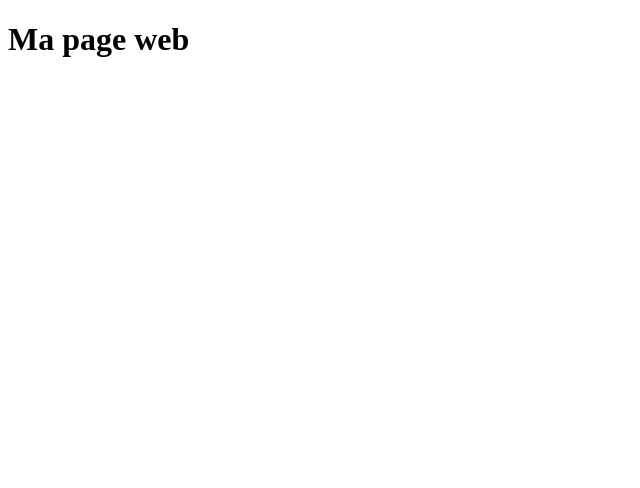
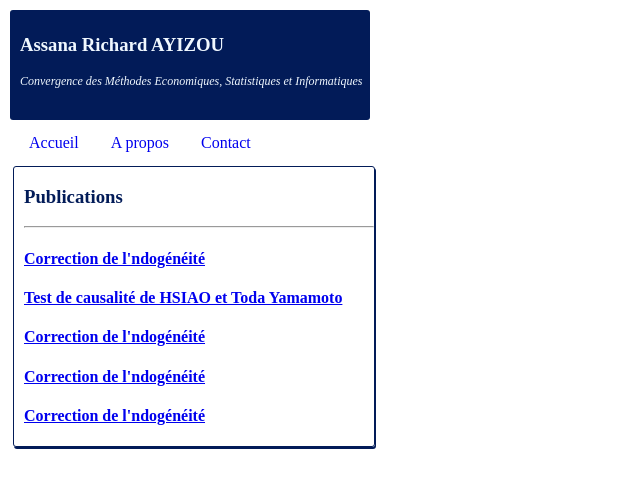
Before and after one commit to RichardAyizou/RichardAyizou.github.io, a plain HTML site: page index.html in a window 1280 px wide. Shown: the whole page, without its empty margins (0-640 px from the left). Drawn offline with Linux system fonts and the light colour scheme.

Commit message:
Mise à jour 1

```diff
--- a/index.html
+++ b/index.html
@@ -4,9 +4,39 @@
     <meta charset="UTF-8">
     <meta http-equiv="X-UA-Compatible" content="IE=edge">
     <meta name="viewport" content="width=device-width, initial-scale=1.0">
+    <link rel="stylesheet" type="text/css" href="styles.css" />
     <title>Richard AYIZOU</title>
 </head>
 <body>
-    <h1>Ma page web</h1>
+    <div>
+        <div class="sidebar">
+            <div class="logo">
+                <h3 class="myname">Assana  Richard AYIZOU</h3>
+                <p>Convergence des Méthodes Economiques, Statistiques et Informatiques</p>
+            </div>
+            <div class="entete">
+                <ul>
+                    <li><a href="#">Accueil</a></li>
+                    <li><a href="#">A propos</a></li>
+                    <li><a href="#">Contact</a></li>
+                </ul>
+            </div>
+            <div class="publications">
+                <h3>Publications</h3>
+                <hr>
+                <h4><a href="#">Correction de l'ndogénéité</a></h4>
+                <h4><a href="#">Test de causalité de HSIAO et Toda Yamamoto</a></h4>
+                <h4><a href="#">Correction de l'ndogénéité</a></h4>
+                <h4><a href="#">Correction de l'ndogénéité</a></h4>
+                <h4><a href="#">Correction de l'ndogénéité</a></h4>
+            </div>
+        </div>
+        <div class="contenu">
+
+        </div>
+    </div>
+    <div class="convergence">
+
+    </div>
 </body>
 </html>
--- /dev/null
+++ b/styles.css
@@ -0,0 +1,70 @@
+body{
+  width: 100%;
+  height: 100%;
+  margin: 0;
+  padding: 0;
+}
+
+.sidebar{
+  height: 865px;
+  width: 350px;
+  padding-left: 10px;
+  padding-top: 10px;
+}
+
+.logo{
+  background-color: rgb(2, 27, 88);
+  width: 100%;
+  height: 100px;
+  padding: 5px 0px 5px 10px;
+  color: aliceblue;
+  border-radius: 3px;
+}
+
+.logo p{
+  font-style: italic;
+  font-size: 12px;
+}
+
+.entete{
+  width: 100%;
+  margin-left: 3px;
+}
+
+ul {
+  list-style-type: none;
+  margin: 0;
+  padding: 0;
+  overflow: hidden;
+}
+
+li {
+  float: left;
+}
+
+li a {
+  display: block;
+  text-align: center;
+  padding: 14px 16px;
+  text-decoration: none;
+}
+
+/* Change the link color to #111 (black) on hover */
+li a:hover {
+  background-color: rgb(2, 27, 88);
+  color: aliceblue;
+}
+
+.publications{
+  width: 100%;
+  border: 1px solid rgb(2, 27, 88);
+  border-radius: 3px;
+  box-shadow: 1px 2px;
+  padding-left: 10px;
+  margin-left: 3px;
+  color: rgb(2, 27, 88);
+}
+
+.entete_nav{
+  text-align: right;
+}
```
